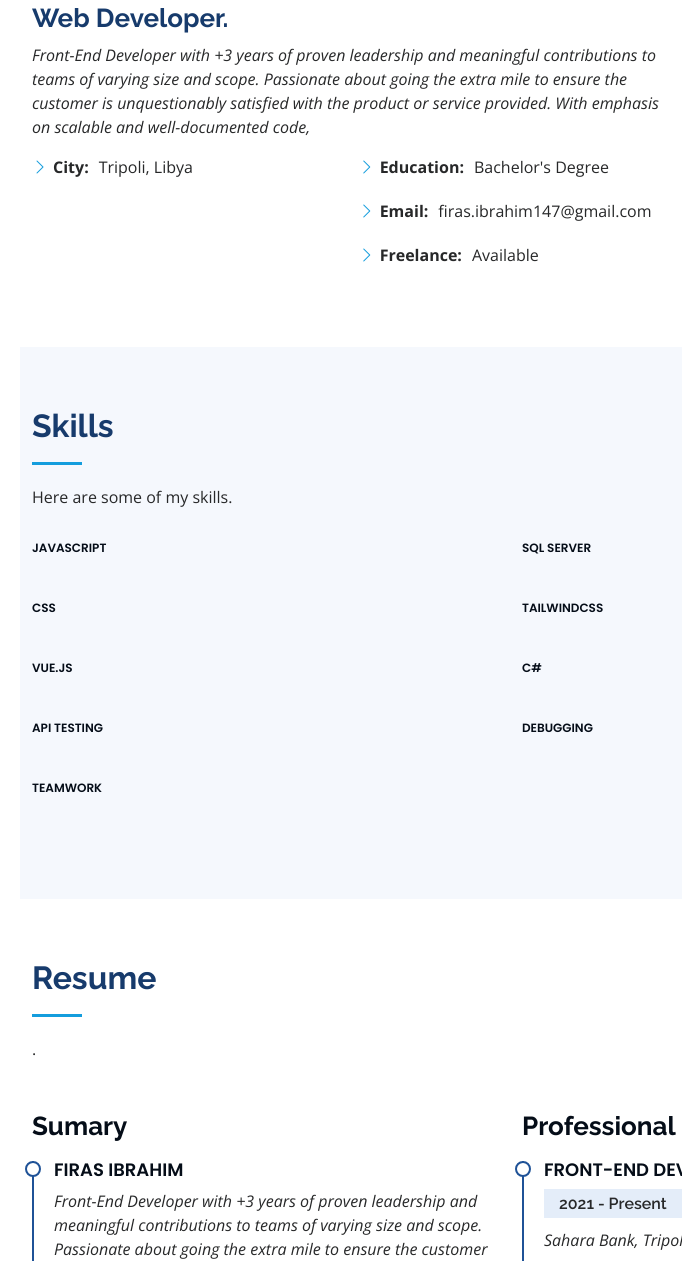
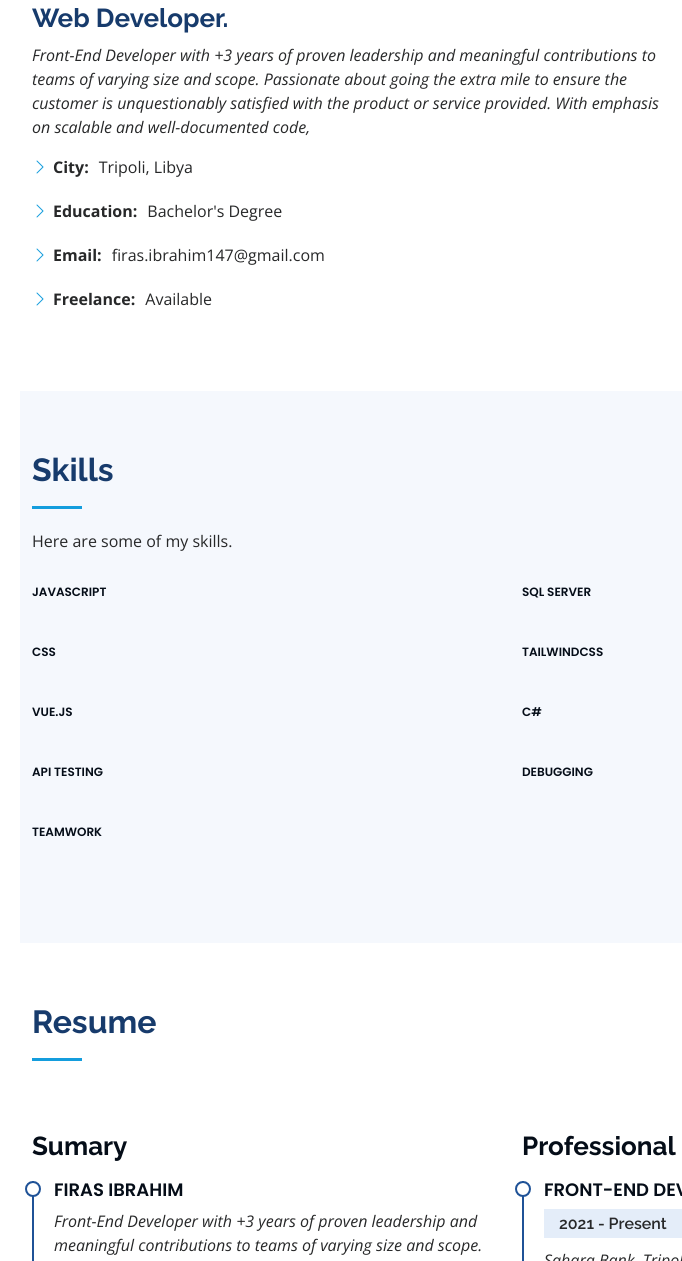
Before and after one commit to firasibrahim/my-Portfolio, a website: page index.html in a window 1280 px wide. Shown: the part 1157-2418 px from the top of the page, without its empty margins (280-962 px from the left). Drawn offline with nearby package versions, Linux system fonts and the light colour scheme.

Commit message:
new update

```diff
--- a/index.html
+++ b/index.html
@@ -108,13 +108,14 @@
               <div class="col-lg-6">
                 <ul>
                   <li><i class="bi bi-chevron-right"></i> <strong>City:</strong> <span>Tripoli, Libya</span></li>
+                  <li><i class="bi bi-chevron-right"></i> <strong>Education:</strong> <span>Bachelor's Degree</span></li>
+                  <li><i class="bi bi-chevron-right"></i> <strong>Email:</strong> <span>firas.ibrahim147@gmail.com</span></li>
+                  <li><i class="bi bi-chevron-right"></i> <strong>Freelance:</strong> <span>Available</span></li>
                 </ul>
               </div>
               <div class="col-lg-6">
                 <ul>
-                  <li><i class="bi bi-chevron-right"></i> <strong>Education:</strong> <span>Bachelor's Degree</span></li>
-                  <li><i class="bi bi-chevron-right"></i> <strong>Email:</strong> <span>firas.ibrahim147@gmail.com</span></li>
-                  <li><i class="bi bi-chevron-right"></i> <strong>Freelance:</strong> <span>Available</span></li>
+
                 </ul>
               </div>
             </div>
@@ -250,7 +251,7 @@
 
         <div class="section-title">
           <h2>Resume</h2>
-          <p>.</p>
+          <p></p>
         </div>
 
         <div class="row">
```
